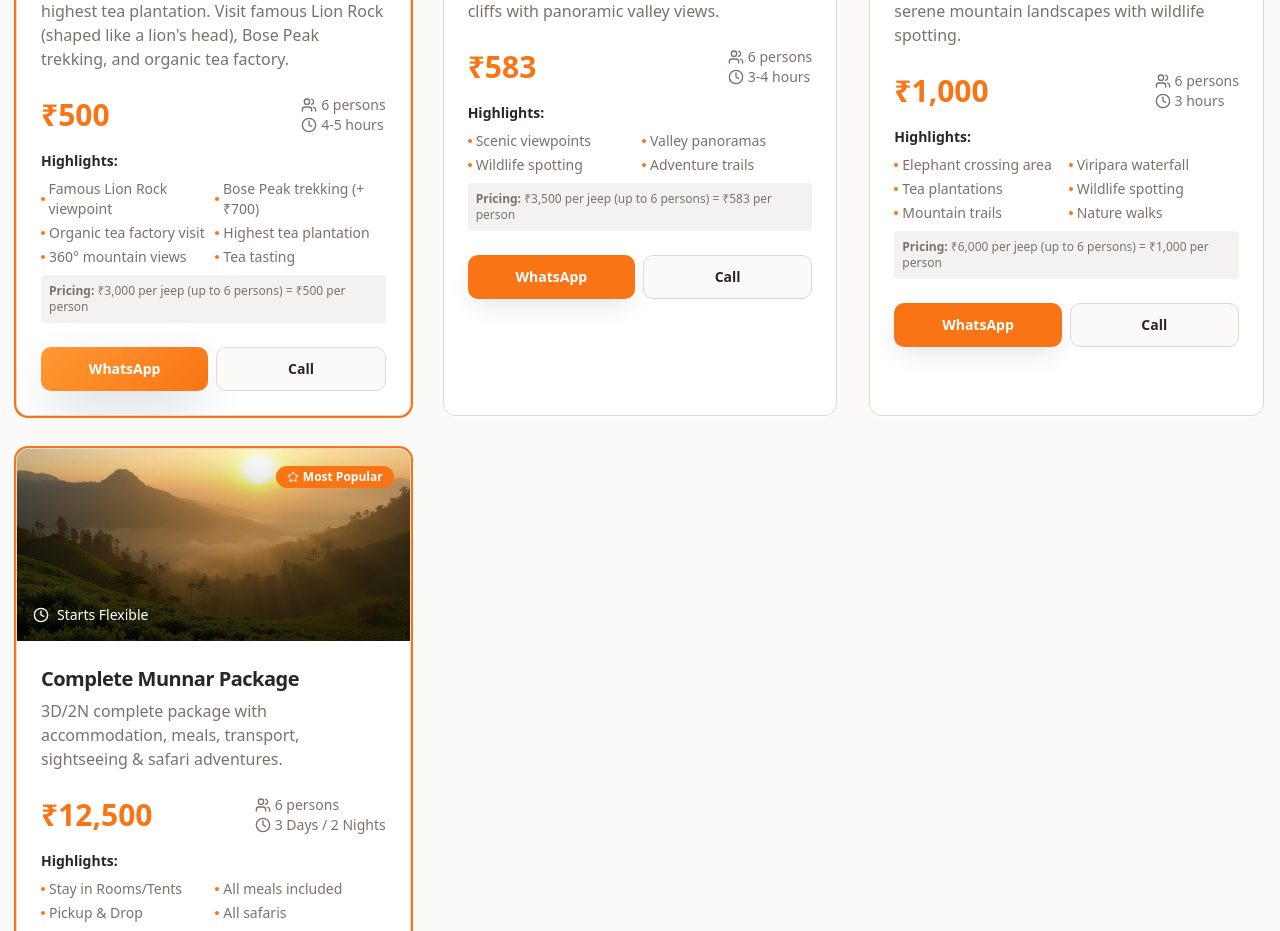
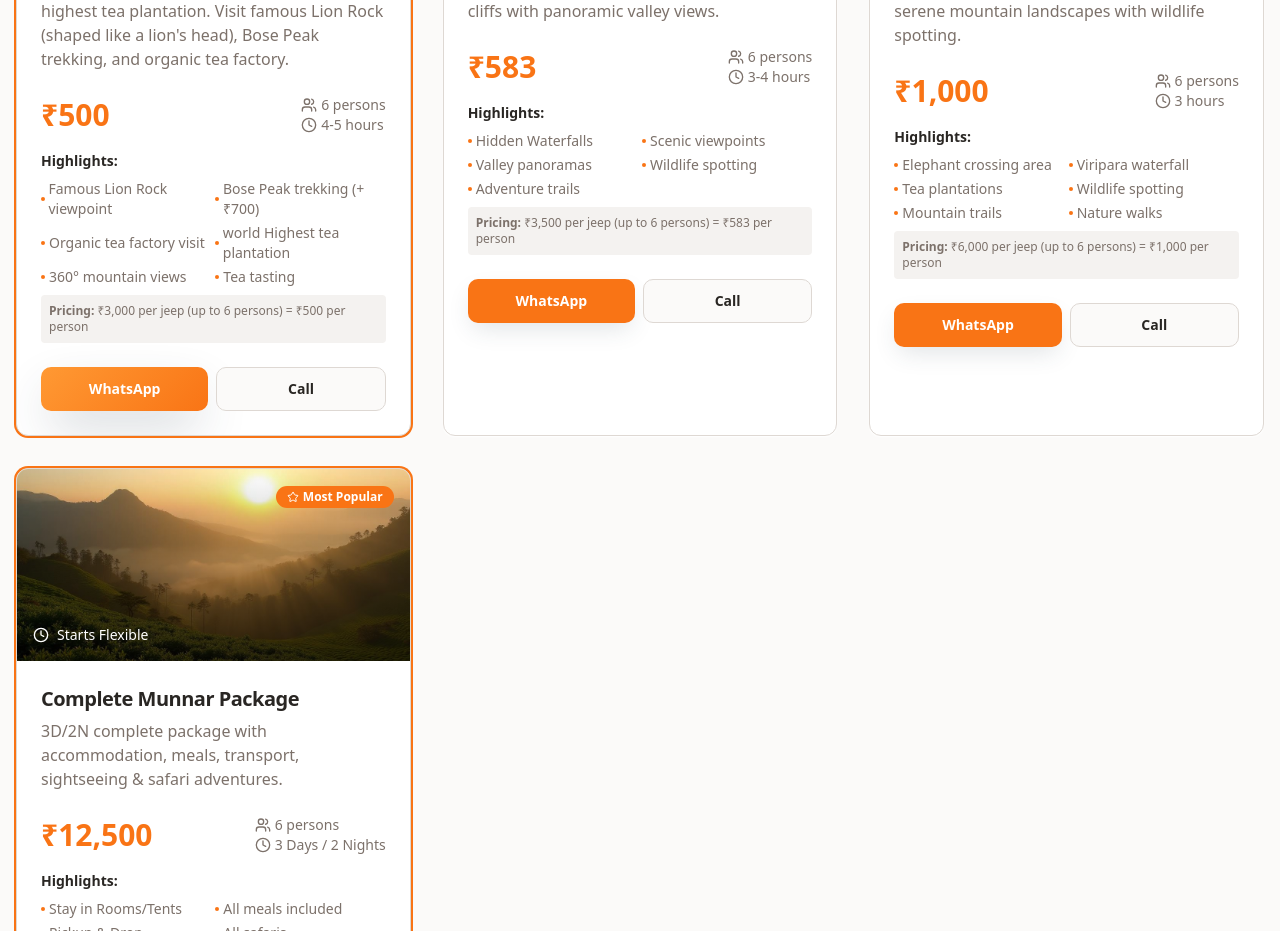
Before and after one commit to maharajachinnakana/munnar-sunrise-safari, a React (Vite) app: page / in a window 1280 px wide. Shown: the part 1340-2271 px from the top of the page. Built offline with nearby package versions, Linux system fonts and the light colour scheme.

Commit message:
Visual edit in Lovable
Edited UI in Lovable

```diff
--- a/src/components/SafariPackages.tsx
+++ b/src/components/SafariPackages.tsx
@@ -17,7 +17,7 @@ const SafariPackages = () => {
       pricePerJeep: "₹3,000",
       duration: "4-5 hours",
       capacity: "6 persons",
-      highlights: ["Famous Lion Rock viewpoint", "Bose Peak trekking (+₹700)", "Organic tea factory visit", "Highest tea plantation", "360° mountain views", "Tea tasting"],
+      highlights: ["Famous Lion Rock viewpoint", "Bose Peak trekking (+₹700)", "Organic tea factory visit", "world Highest tea plantation", "360° mountain views", "Tea tasting"],
       popular: true,
       startTime: "3:30 AM"
     },
@@ -30,7 +30,7 @@ const SafariPackages = () => {
       pricePerJeep: "₹3,500",
       duration: "3-4 hours",
       capacity: "6 persons",
-      highlights: ["Scenic viewpoints", "Valley panoramas", "Wildlife spotting", "Adventure trails"],
+      highlights: ["Hidden Waterfalls","Scenic viewpoints", "Valley panoramas", "Wildlife spotting", "Adventure trails"],
       popular: false,
       startTime: "9:00 AM"
     },
```
